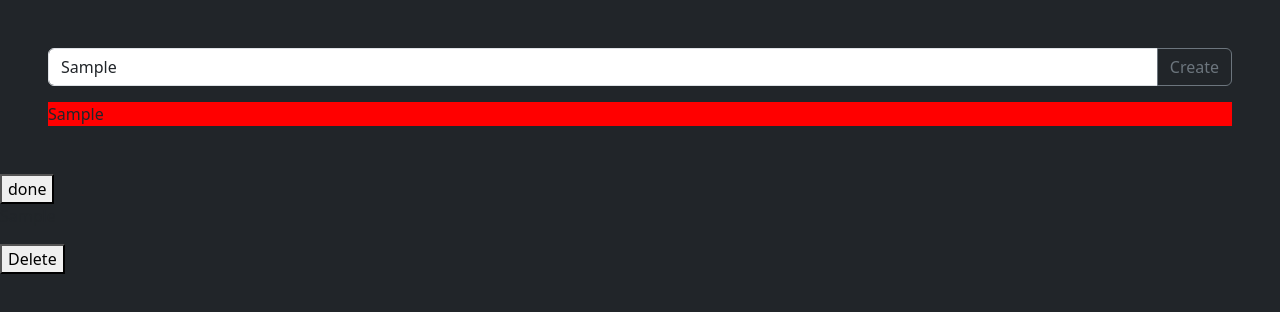
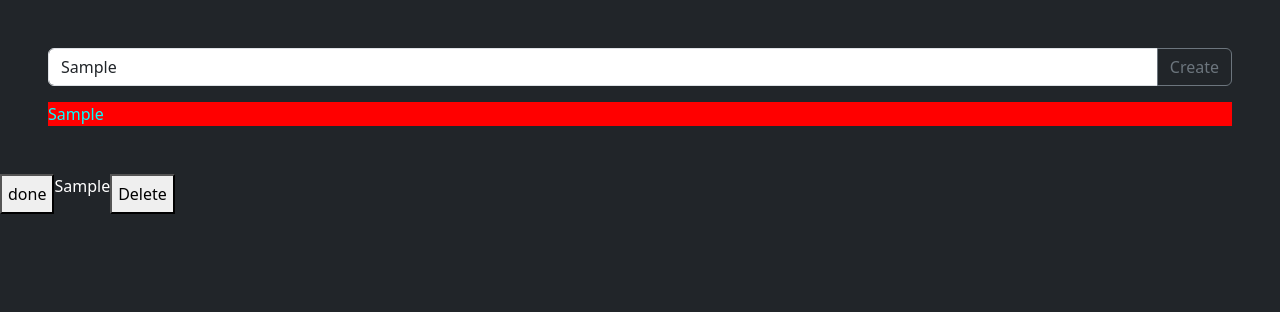
Before and after one commit to arunatoneway/To-do-list, a plain HTML site: page index.html in a window 1280 px wide. Both pictures are taken after typing "Sample" into the empty fields and a click on the button "Create". Drawn offline with nearby package versions, Linux system fonts and the light colour scheme.

Commit message:
check btn, task disc and delete btn are now showing in inline inside the task div and added if for displaying error message if there was nothing entered in task field

```diff
--- a/index.html
+++ b/index.html
@@ -9,7 +9,7 @@
         integrity="sha384-LN+7fdVzj6u52u30Kp6M/trliBMCMKTyK833zpbD+pXdCLuTusPj697FH4R/5mcr" crossorigin="anonymous">
 </head>
 
-<body class="bg-dark">
+<body class="bg-dark" style="color: aqua;">
     <header class="m-5">
         <div class="input-group mb-3" id="addtask">
             <input type="text" class="form-control" placeholder="Enter your task here" aria-label="Recipient’s username"
--- a/script.js
+++ b/script.js
@@ -1,20 +1,35 @@
 
 let create = document.getElementById("button-addon2")
+let taskField = document.getElementById("taskField")
+
 
 
 create.addEventListener('click', () => {
 
-    let tasktext = document.getElementById("taskField").value;
+    let tasktext = taskField.value;
+
+    if (!tasktext) {
+        taskField.placeholder = "Enter a task for creation";
+
+    } else {
 
 
         document.getElementById("disfil").innerHTML = tasktext;
         document.getElementById("disfil").style.backgroundColor = "red";
 
         let task = document.createElement("div")
+        task.style.display = 'flex';
+
+
         let check = document.createElement("button")
         check.appendChild(document.createTextNode("done"))
+
+
         let discrip = document.createElement("p")
+        discrip.style.color = 'white';
         discrip.appendChild(document.createTextNode(tasktext))
+
+
         let delebtn = document.createElement("button")
         delebtn.appendChild(document.createTextNode("Delete"))
         document.body.appendChild(task)
@@ -25,6 +40,7 @@ create.addEventListener('click', () => {
 
 
 
+    }
 
 
 
```
Lines whose indentation alone changed are shown as unchanged.
